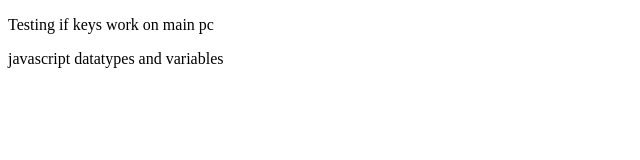
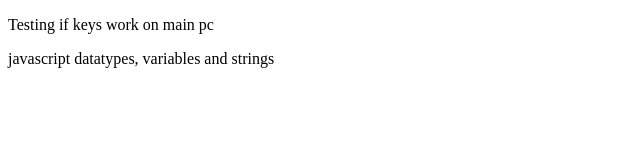
Before and after one commit to connerjoseph/javascript-excercises, a plain HTML site: page index.html in a window 1280 px wide. Shown: the full height of the page, 0-640 px from the left. Drawn offline with Linux system fonts and the light colour scheme.

Commit message:
refresh knowledge on javascript basics

```diff
--- a/index.html
+++ b/index.html
@@ -23,7 +23,7 @@
 
 <p>Testing if keys work on main pc</p>
 
-<p>javascript datatypes and variables</p>
+<p>javascript datatypes, variables and strings</p>
 
 </body>
 
```
